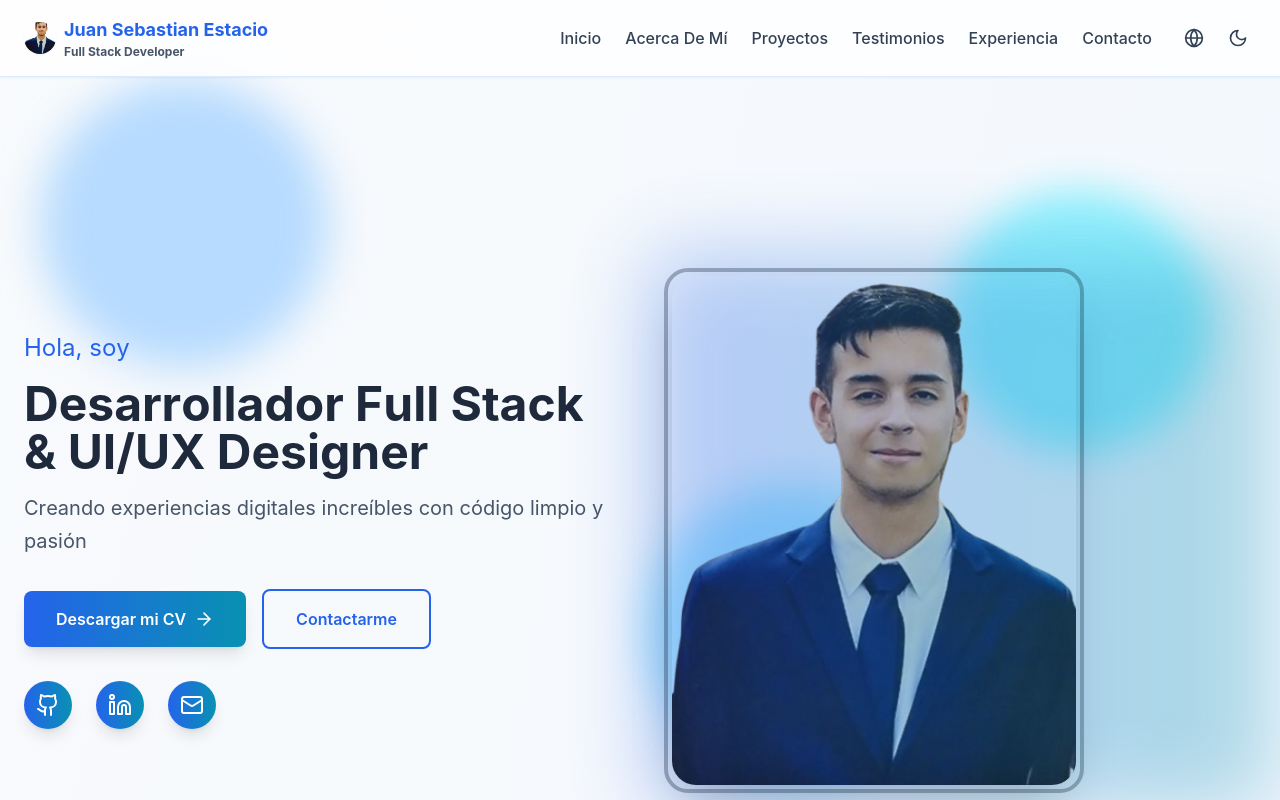
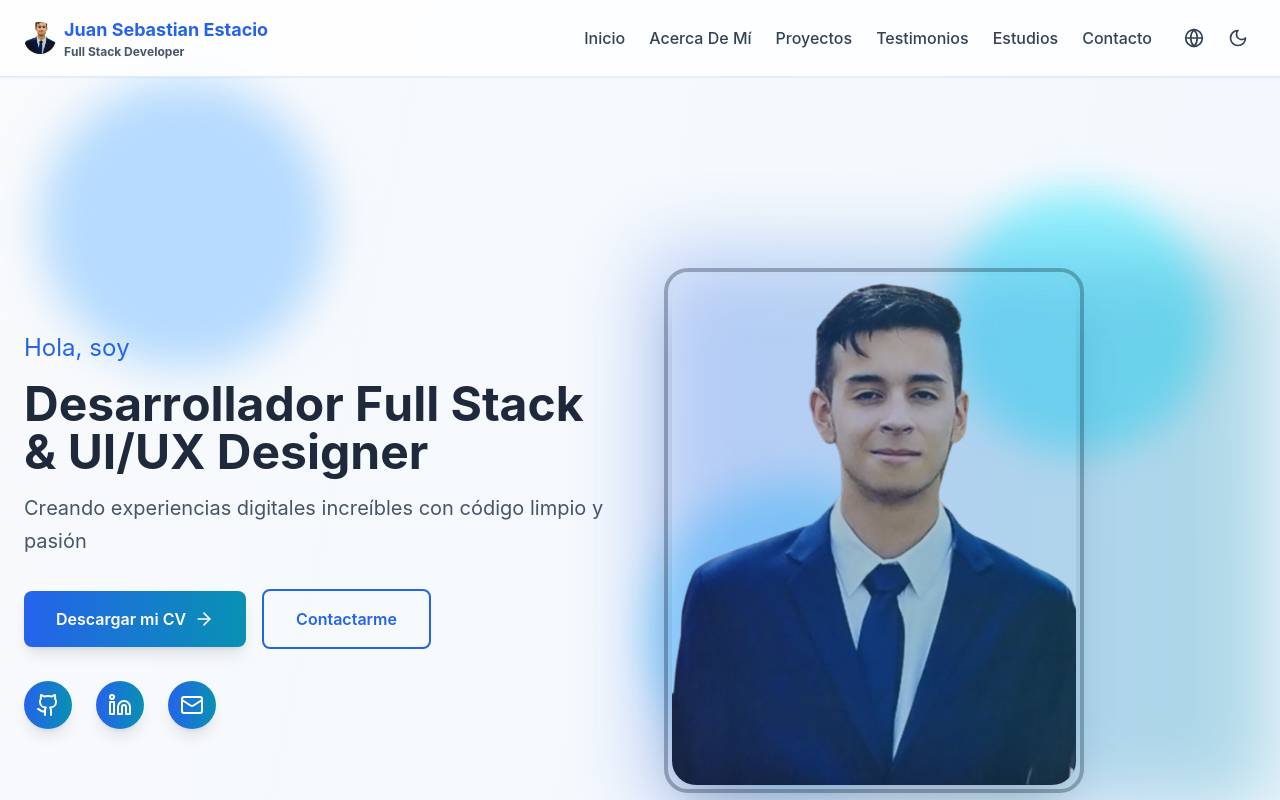
Before and after one commit to JuanSebastianE23/MI_PORTAFOLIO1, a Next.js app: page / in a window 1280 px wide. Shown: the top 800 px of the page. Built offline with nearby package versions, Linux system fonts and the light colour scheme.

Commit message:
subiendo ultimos cambios al portafolio: eliminar imagenes testimonios y cambiar experiencia por estudios

```diff
--- a/app/page.tsx
+++ b/app/page.tsx
@@ -22,7 +22,7 @@ export default function Home() {
       acerca: 'acerca',
       proyectos: 'proyectos',
       testimonios: 'testimonios',
-      experiencia: 'experiencia',
+      estudios: 'estudios',
       contacto: 'contacto',
       hola: 'Hola, soy',
       role: 'Desarrollador Full Stack & UI/UX Designer',
@@ -33,7 +33,7 @@ export default function Home() {
        herramientas: 'HERRAMIENTAS Y TECNOLOGÍAS',
       proyectosTitulo: 'Mis Proyectos',
        testimoniosTitulo: 'Testimonios',
-      experienciaTitulo: 'Experiencia',
+       estudiosTitulo: 'Estudios',
        contactoTitulo: 'CONTACTO',
       contactame: 'CONTÁCTAME',
       nombre: 'Nombre',
@@ -56,14 +56,14 @@ export default function Home() {
        descripcionProyecto: 'Sistema inteligente para análisis automatizado de contratos legales utilizando procesamiento de lenguaje natural (NLP) y machine learning',
       codigo: 'Código',
       demo: 'Demo',
-       experienciaTitulo2: 'Ingeniería de Software',
-       experienciaInstitucion: 'Universidad Cooperativa de Colombia',
-       experienciaFecha: '2024 - Presente',
-       experienciaDescripcion: 'Formación en desarrollo de software y tecnologías modernas, enfocada en crear soluciones innovadoras y de alta calidad.',
-       experienciaTitulo2b: 'Certificado en Procesos para Software de Calidad, Desarrollo de Software',
-       experienciaInstitucion2: 'Servicio Nacional de Aprendizaje (SENA)',
-       experienciaUbicacion2: 'Palmira, Valle del Cauca',
-       experienciaFecha2: '01/2023 - 08/2023',
+        estudiosTitulo2: 'Ingeniería de Software',
+        estudiosInstitucion: 'Universidad Cooperativa de Colombia',
+        estudiosFecha: '2024 - Presente',
+        estudiosDescripcion: 'Formación en desarrollo de software y tecnologías modernas, enfocada en crear soluciones innovadoras y de alta calidad.',
+        estudiosTitulo2b: 'Certificado en Procesos para Software de Calidad, Desarrollo de Software',
+        estudiosInstitucion2: 'Servicio Nacional de Aprendizaje (SENA)',
+        estudiosUbicacion2: 'Palmira, Valle del Cauca',
+        estudiosFecha2: '01/2023 - 08/2023',
        testimonio1: 'Juan es un desarrollador excepcional. Su atención al detalle y capacidad para resolver problemas complejos realmente es impresionante.',
        testimonio2: 'Trabajar con Juan fue una experiencia fantástica. Su código limpio, bien documentado y eficiente facilitó todo el proceso de desarrollo.',
        testimonio3: 'La creatividad de Juan y su enfoque innovador transformaron completamente nuestra visión en un producto excepcional.',
@@ -90,7 +90,7 @@ export default function Home() {
        herramientas: 'TOOLS & TECHNOLOGIES',
       proyectosTitulo: 'My Projects',
       testimoniosTitulo: 'Testimonials',
-      experienciaTitulo: 'Experience',
+      estudiosTitulo: 'Education',
       contactoTitulo: 'CONTACT',
       contactame: 'GET IN TOUCH',
       nombre: 'Name',
@@ -113,14 +113,14 @@ export default function Home() {
       descripcionProyecto: 'Intelligent system for automated analysis of legal contracts using natural language processing and machine learning',
       codigo: 'Code',
       demo: 'Demo',
-       experienciaTitulo2: 'Software Engineering',
-       experienciaInstitucion: 'Universidad Cooperativa de Colombia',
-       experienciaFecha: '2024 - Present',
-       experienciaDescripcion: 'Training in software development and modern technologies, focused on creating innovative and high-quality solutions.',
-       experienciaTitulo2b: 'Certificate in Software Quality Processes, Software Development',
-       experienciaInstitucion2: 'National Learning Service (SENA)',
-       experienciaUbicacion2: 'Palmira, Valle del Cauca',
-       experienciaFecha2: '01/2023 - 08/2023',
+       estudiosTitulo2: 'Software Engineering',
+       estudiosInstitucion: 'Universidad Cooperativa de Colombia',
+       estudiosFecha: '2024 - Present',
+       estudiosDescripcion: 'Training in software development and modern technologies, focused on creating innovative and high-quality solutions.',
+       estudiosTitulo2b: 'Certificate in Software Quality Processes, Software Development',
+       estudiosInstitucion2: 'National Learning Service (SENA)',
+       estudiosUbicacion2: 'Palmira, Valle del Cauca',
+       estudiosFecha2: '01/2023 - 08/2023',
        testimonio1: 'Juan is an exceptional developer. His attention to detail and ability to solve complex problems is impressive.',
        testimonio2: 'Working with Juan was a fantastic experience. His clean and well-documented code facilitated the entire development process.',
        testimonio3: "Juan's creativity and innovative approach transformed our vision into an exceptional product.",
@@ -234,10 +234,10 @@ src="/1000247272-removebg-preview(1).png"
             </motion.div>
 
             <div className="hidden md:flex items-center gap-6">
-              {['inicio', 'acerca', 'proyectos', 'testimonios', 'experiencia', 'contacto'].map((item) => (
+               {['inicio', 'acerca', 'proyectos', 'testimonios', 'estudios', 'contacto'].map((item) => (
               <motion.button
                 key={item}
-                  onClick={() => scrollToSection(item)}
+                onClick={() => scrollToSection( item === 'acerca' ? 'acerca' : item === 'experiencia' ? 'estudios' : item)}
                 whileHover={{ scale: 1.05 }}
                 whileTap={{ scale: 0.95 }}
                 className="text-slate-700 hover:text-blue-600 transition-colors capitalize font-medium nav-link"
@@ -639,19 +639,16 @@ src="/1000247272-removebg-preview(1).png"
               {
                 name: t('nombre1'),
                 role: t('rol1'),
-                image: 'https://images.unsplash.com/photo-1494790108377-be9c29b29330?w=400',
                 text: t('testimonio1')
               },
               {
                 name: t('nombre2'),
                 role: t('rol2'),
-                image: 'https://images.unsplash.com/photo-1472099645785-5658abf4ff4e?w=400',
                 text: t('testimonio2')
               },
               {
                 name: t('nombre3'),
                 role: t('rol3'),
-                image: 'https://images.unsplash.com/photo-1438761681033-6461ffad8d80?w=400',
                 text: t('testimonio3')
               }
             ].map((testimonial, index) => (
@@ -672,16 +669,9 @@ src="/1000247272-removebg-preview(1).png"
                  <p className="text-slate-700 mb-6 leading-relaxed italic">
                    "{testimonial.text}"
                  </p>
-                <div className="flex items-center gap-4">
-                  <img
-                    src={testimonial.image}
-                    alt={testimonial.name}
-                    className="w-14 h-14 rounded-full object-cover border-2 border-blue-300"
-                  />
-                  <div>
-                    <h4 className="font-bold text-slate-800">{testimonial.name}</h4>
+                 <div className="text-center">
+                   <h4 className="font-bold text-slate-800 text-lg">{testimonial.name}</h4>
                    <p className="text-sm text-blue-600">{testimonial.role}</p>
-                  </div>
                  </div>
               </motion.div>
             ))}
@@ -689,7 +679,7 @@ src="/1000247272-removebg-preview(1).png"
         </div>
       </section>
 
-      <section id="experiencia" className="py-32 bg-gradient-to-br from-blue-50 to-cyan-50 section-experience">
+       <section id="estudios" className="py-32 bg-gradient-to-br from-blue-50 to-cyan-50 section-experience">
         <div className="max-w-7xl mx-auto px-6">
           <motion.div
             initial={{ opacity: 0, y: 20 }}
@@ -698,7 +688,7 @@ src="/1000247272-removebg-preview(1).png"
             className="text-center mb-16"
           >
             <h2 className="text-5xl font-bold text-blue-600 mb-4">
-              <AnimatedText text={t('experienciaTitulo')} speed={40} />
+              <AnimatedText text={t('estudiosTitulo')} speed={40} />
             </h2>
             <div className="w-24 h-1 bg-gradient-to-r from-blue-600 to-cyan-600 mx-auto rounded-full"></div>
           </motion.div>
```
Lines whose indentation alone changed are shown as unchanged.
